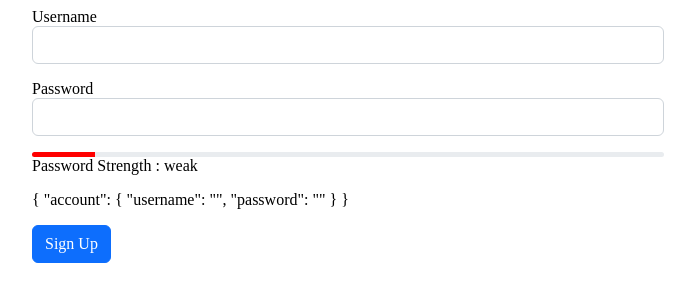
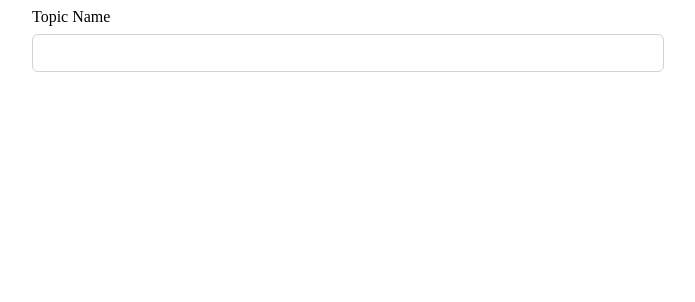
Before and after one commit to Mouhamet99/LetsAngular, an Angular app: page / in a window 1280 px wide. Shown: the top 302 px of the page, without its empty margins (292-987 px from the left). Built offline with nearby package versions, Linux system fonts and the light colour scheme.

Commit message:
explore FormArray to add and remove new course

```diff
--- a/src/app/app.component.html
+++ b/src/app/app.component.html
@@ -1 +1 @@
-<signup-form></signup-form>
+<new-course-form></new-course-form>
--- a/src/app/app.module.ts
+++ b/src/app/app.module.ts
@@ -5,11 +5,13 @@
 import { AppRoutingModule } from './app-routing.module';
 import { AppComponent } from './app.component';
 import { SignupFormComponent } from './signup-form/signup-form.component';
+import { NewCourseFormComponent } from './new-course-form/new-course-form.component';
 
 @NgModule({
   declarations: [
     AppComponent,
     SignupFormComponent,
+    NewCourseFormComponent,
   ],
   imports: [
     BrowserModule,
--- /dev/null
+++ b/src/app/new-course-form/new-course-form.component.css
@@ -0,0 +1 @@
+@import "~bootstrap/dist/css/bootstrap.css";
--- /dev/null
+++ b/src/app/new-course-form/new-course-form.component.html
@@ -0,0 +1,14 @@
+<form class="col-6 mx-auto">
+    <div class="form-group mb-3">
+        <label for="topic" class="form-label">
+            Topic Name
+        </label>
+            <input name="topic" type="text" class="form-control" (keyup.enter)="addTopic(topic)" #topic>
+    </div>
+    <ul class="list-group">
+        <li
+        *ngFor="let topic of topics.controls"
+        (click)="removeTopic(topic)"
+        class="list-group-item"> {{ topic.value }}</li>
+      </ul>
+</form>
--- /dev/null
+++ b/src/app/new-course-form/new-course-form.component.ts
@@ -0,0 +1,27 @@
+import { Component } from '@angular/core';
+import { AbstractControl, FormArray, FormControl, FormGroup } from '@angular/forms';
+
+@Component({
+    selector: 'new-course-form',
+    templateUrl: './new-course-form.component.html',
+    styleUrls: ['./new-course-form.component.css'],
+})
+export class NewCourseFormComponent {
+    form = new FormGroup({
+        topics: new FormArray([]),
+    });
+
+    addTopic(topic: HTMLInputElement) {
+      console.log(this.topics.controls);
+
+        this.topics.push(new FormControl(topic.value));
+    }
+
+    removeTopic(topic: AbstractControl){
+      let index = this.topics.controls.indexOf(topic);
+      this.topics.removeAt(index);
+    }
+    get topics() {
+        return this.form.get('topics') as FormArray;
+    }
+}
```
Also changed, not shown: 1 other file (tests, documents, lock files or other folders).
